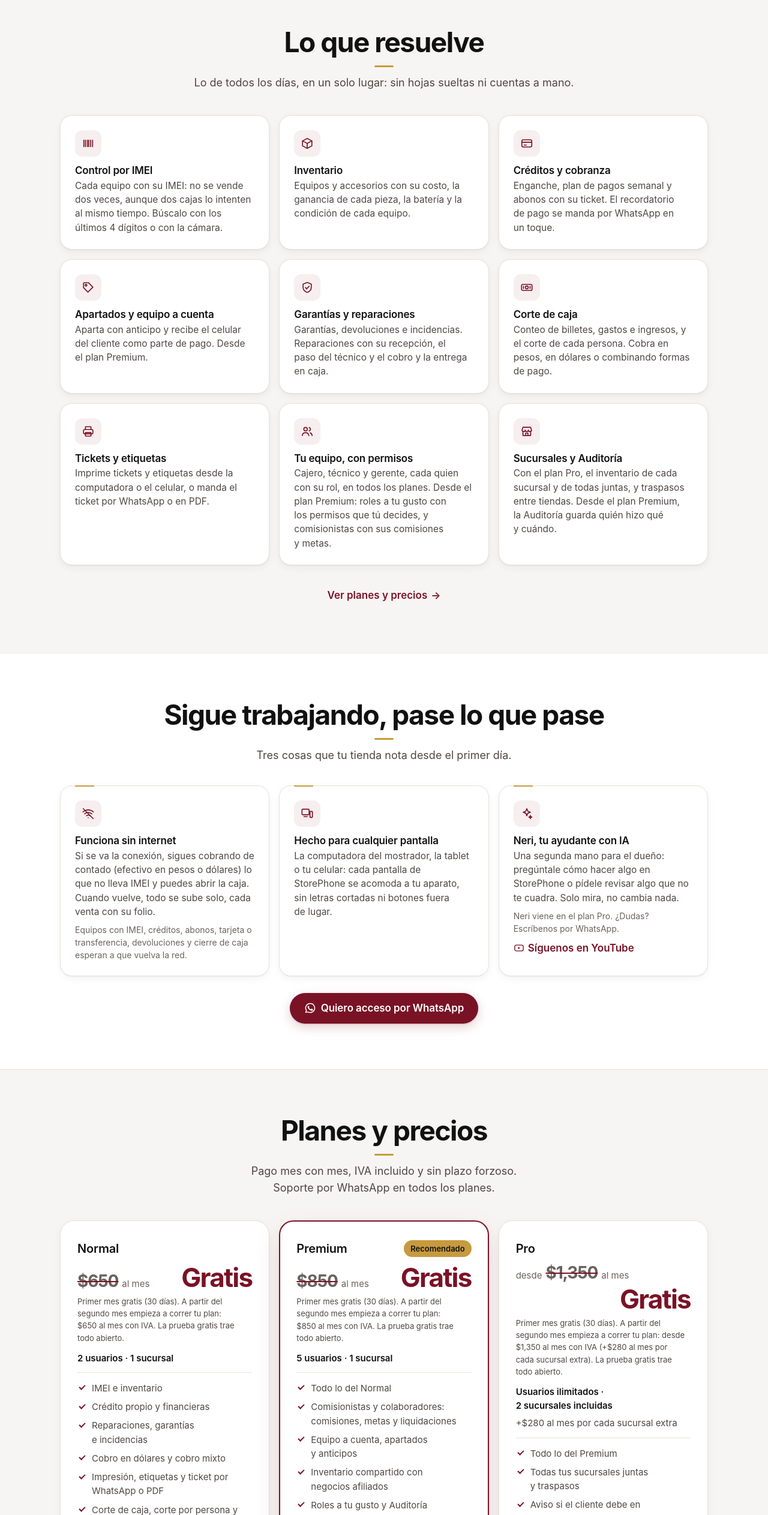
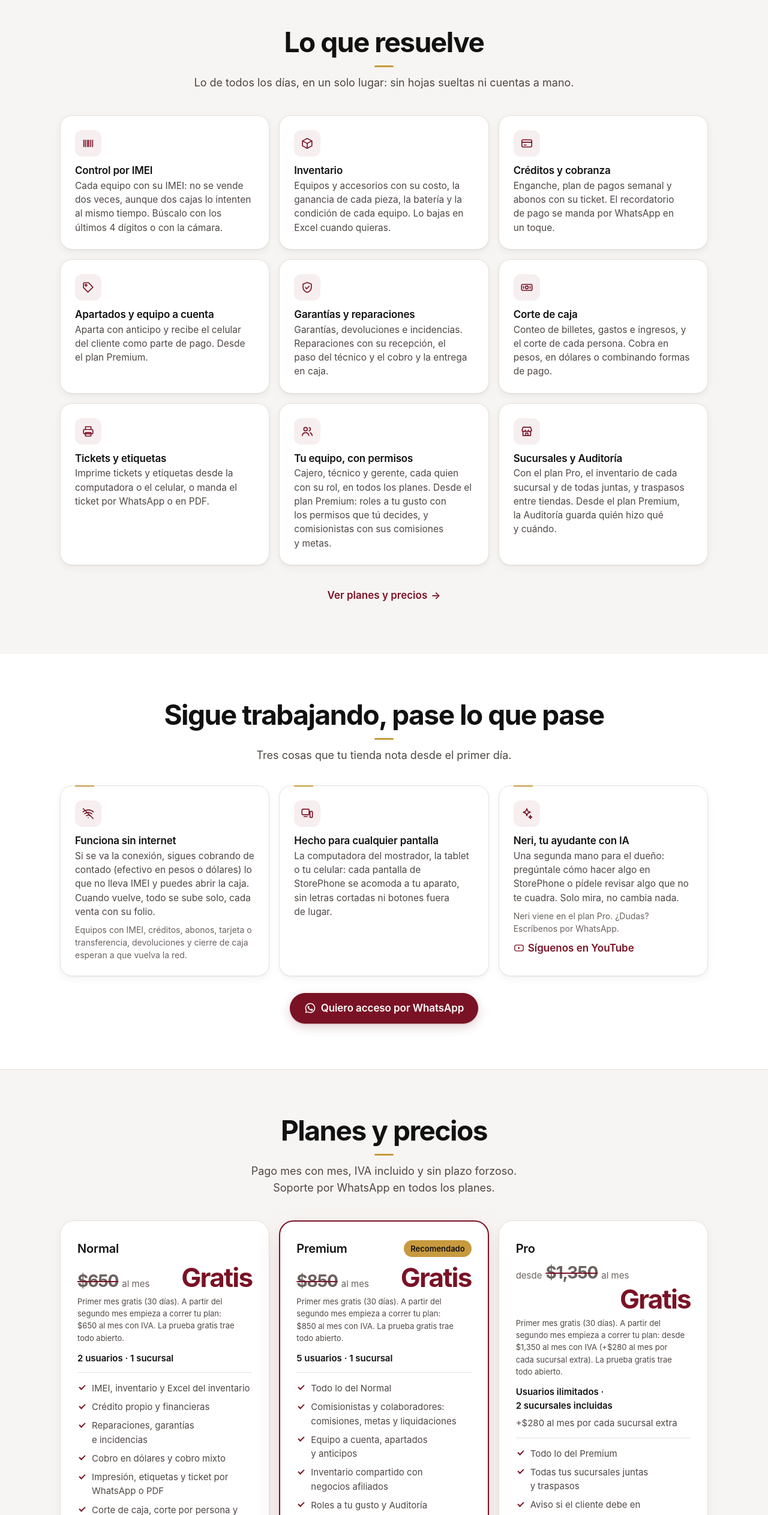
Before and after one commit to cabreraolivojoveth-hue/neronfix-landing, a plain HTML site: page index.html in a window 1280 px wide. Shown: the part 773-3298 px from the top of the page at 60% size. Drawn offline with Linux system fonts and the light colour scheme; no server answers.

Commit message:
Plan Normal: Excel del inventario (decisión de Joveth 19/11)
En la lista del Normal, la tarjeta de Inventario y el renglón Normal de llms.txt.
«Excel de ventas» sigue solo en Premium.

Co-Authored-By: Claude Opus 5.5 <noreply@anthropic.com>

```diff
--- a/index.html
+++ b/index.html
@@ -572,7 +572,7 @@ a.resena__autor:hover{color:var(--wine)}
     </div>
     <div class="tarjetas">
       <div class="tarjeta rv"><span class="ic"><svg class="ico" aria-hidden="true" viewBox="0 0 24 24"><path d="M4 6v12M7 6v12M10.5 6v12M13 6v12M16.5 6v12M20 6v12"/></svg></span><h3>Control por IMEI</h3><p>Cada equipo con su IMEI: no se vende dos veces, aunque dos cajas lo intenten al mismo tiempo. Búscalo con los últimos 4 dígitos o con la cámara.</p></div>
-      <div class="tarjeta rv"><span class="ic"><svg class="ico" aria-hidden="true" viewBox="0 0 24 24"><path d="M3.5 7.5L12 3l8.5 4.5v9L12 21l-8.5-4.5z"/><path d="M3.5 7.5L12 12l8.5-4.5M12 12v9"/></svg></span><h3>Inventario</h3><p>Equipos y accesorios con su costo, la ganancia de cada pieza, la batería y la condición de cada equipo.</p></div>
+      <div class="tarjeta rv"><span class="ic"><svg class="ico" aria-hidden="true" viewBox="0 0 24 24"><path d="M3.5 7.5L12 3l8.5 4.5v9L12 21l-8.5-4.5z"/><path d="M3.5 7.5L12 12l8.5-4.5M12 12v9"/></svg></span><h3>Inventario</h3><p>Equipos y accesorios con su costo, la ganancia de cada pieza, la batería y la condición de cada equipo. Lo bajas en Excel cuando quieras.</p></div>
       <div class="tarjeta rv"><span class="ic"><svg class="ico" aria-hidden="true" viewBox="0 0 24 24"><rect x="3" y="5.5" width="18" height="13" rx="2.5"/><path d="M3 10h18M7 15h4"/></svg></span><h3>Créditos y cobranza</h3><p>Enganche, plan de pagos semanal y abonos con su ticket. El recordatorio de pago se manda por WhatsApp en un toque.</p></div>
       <div class="tarjeta rv"><span class="ic"><svg class="ico" aria-hidden="true" viewBox="0 0 24 24"><path d="M3.5 12.5V4.5a1 1 0 0 1 1-1h8l8 8-9 9z"/><circle cx="8" cy="8" r="1.6"/></svg></span><h3>Apartados y equipo a cuenta</h3><p>Aparta con anticipo y recibe el celular del cliente como parte de pago. Desde el plan Premium.</p></div>
       <div class="tarjeta rv"><span class="ic"><svg class="ico" aria-hidden="true" viewBox="0 0 24 24"><path d="M12 3l7.5 3v5.5c0 4.6-3.2 8.2-7.5 9.5-4.3-1.3-7.5-4.9-7.5-9.5V6z"/><path d="M8.8 12.2l2.3 2.3 4.4-4.6"/></svg></span><h3>Garantías y reparaciones</h3><p>Garantías, devoluciones e incidencias. Reparaciones con su recepción, el paso del técnico y el cobro y la entrega en caja.</p></div>
@@ -649,7 +649,7 @@ a.resena__autor:hover{color:var(--wine)}
         <p class="letra">Primer mes gratis (30 días). A partir del segundo mes empieza a correr tu plan: $650 al mes con IVA. La prueba gratis trae todo abierto.</p>
         <p class="limite">2 usuarios · 1 sucursal</p>
         <ul>
-          <li>IMEI e inventario</li>
+          <li>IMEI, inventario y Excel del inventario</li>
           <li>Crédito propio y financieras</li>
           <li>Reparaciones, garantías e incidencias</li>
           <li>Cobro en dólares y cobro mixto</li>
```
Also changed, not shown: llms.txt.
